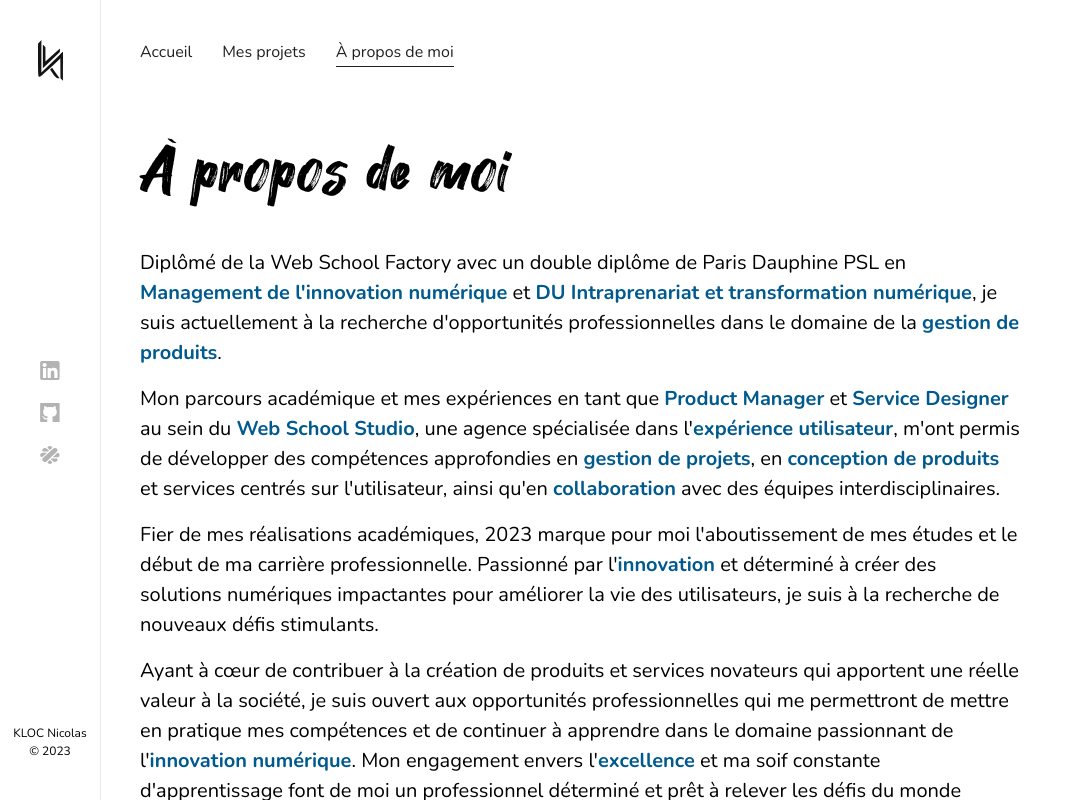
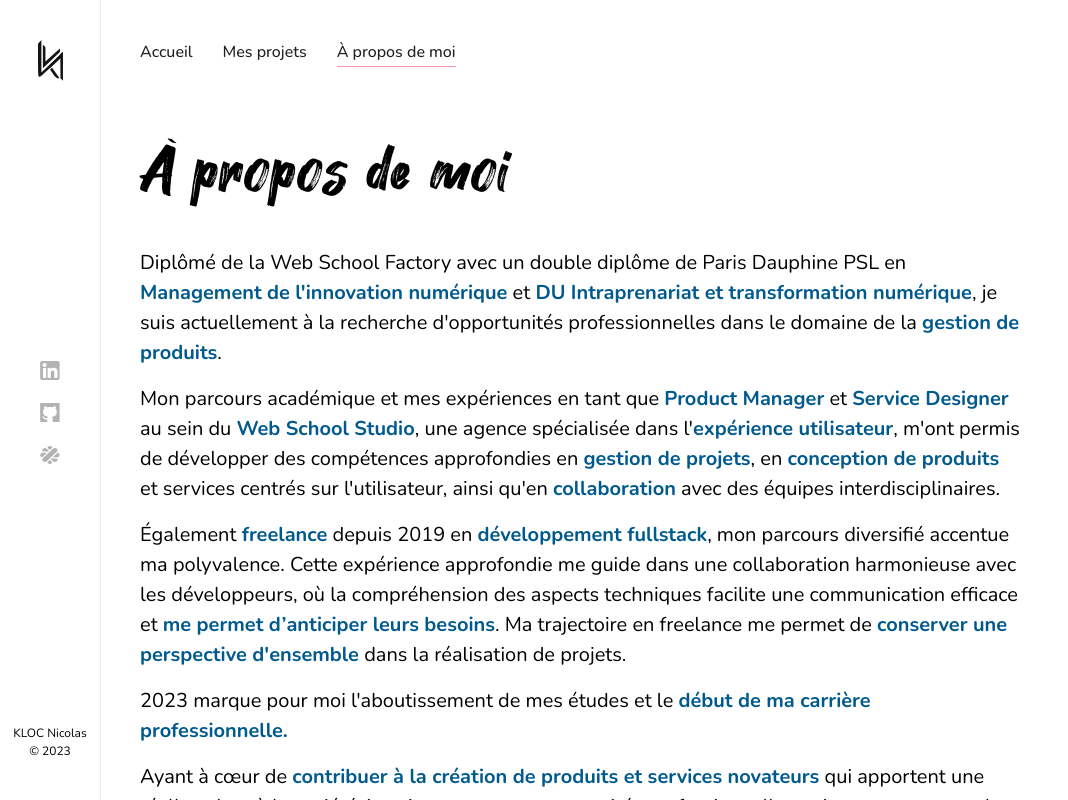
Before and after one commit to nkloc/portfolio-nico, a Vue app: page /about in a window 1280 px wide. Shown: the whole page, without its empty margins (0-1068 px from the left). Built offline with nearby package versions, Linux system fonts and the light colour scheme; the HTML template or start-up script is replaced by a standard one.

Commit message:
edit about, nav and home

```diff
--- a/src/components/Nav.vue
+++ b/src/components/Nav.vue
@@ -41,6 +41,7 @@ main
                 justify-content space-between
             li
                 margin-right 30px
+                font-weight 500
                 @media tablet
                     font-size 14px
                 @media mobile
@@ -59,7 +60,7 @@ main
     display: inline-block;
     height: 1em;
     width: 100%;
-    border-bottom: 1px solid;
+    border-bottom: 1px $pink-color solid;
     margin-top: 10px;
     opacity: 0;
     -webkit-transition: opacity 0.35s, -webkit-transform 0.35s;
--- a/src/views/About.vue
+++ b/src/views/About.vue
@@ -4,8 +4,9 @@
     <div class="text-container">
       <p>Diplômé de la Web School Factory avec un double diplôme de Paris Dauphine PSL en <span class="keyword">Management de l'innovation numérique</span> et <span class="keyword">DU Intraprenariat et transformation numérique</span>, je suis actuellement à la recherche d'opportunités professionnelles dans le domaine de la <span class="keyword">gestion de produits</span>.</p>
       <p>Mon parcours académique et mes expériences en tant que <span class="keyword">Product Manager</span> et <span class="keyword">Service Designer</span> au sein du <span class="keyword">Web School Studio</span>, une agence spécialisée dans l'<span class="keyword">expérience utilisateur</span>, m'ont permis de développer des compétences approfondies en <span class="keyword">gestion de projets</span>, en <span class="keyword">conception de produits</span> et services centrés sur l'utilisateur, ainsi qu'en <span class="keyword">collaboration</span> avec des équipes interdisciplinaires.</p>
-      <p>Fier de mes réalisations académiques, 2023 marque pour moi l'aboutissement de mes études et le début de ma carrière professionnelle. Passionné par l'<span class="keyword">innovation</span> et déterminé à créer des solutions numériques impactantes pour améliorer la vie des utilisateurs, je suis à la recherche de nouveaux défis stimulants.</p>
-      <p>Ayant à cœur de contribuer à la création de produits et services novateurs qui apportent une réelle valeur à la société, je suis ouvert aux opportunités professionnelles qui me permettront de mettre en pratique mes compétences et de continuer à apprendre dans le domaine passionnant de l'<span class="keyword">innovation numérique</span>. Mon engagement envers l'<span class="keyword">excellence</span> et ma soif constante d'apprentissage font de moi un professionnel déterminé et prêt à relever les défis du monde professionnel.</p>
+      <p>Également <span class="keyword">freelance</span> depuis 2019 en <span class="keyword">développement fullstack</span>, mon parcours diversifié accentue ma polyvalence. Cette expérience approfondie me guide dans une collaboration harmonieuse avec les développeurs, où la compréhension des aspects techniques facilite une communication efficace et <span class="keyword">me permet d’anticiper leurs besoins</span>. Ma trajectoire en freelance me permet de <span class="keyword"> conserver une perspective d'ensemble</span> dans la réalisation de projets. </p>
+      <p>2023 marque pour moi l'aboutissement de mes études et le <span class="keyword">début de ma carrière professionnelle.</span> </p>
+      <p>Ayant à cœur de <span class="keyword">contribuer à la création de produits et services novateurs</span> qui apportent une réelle valeur à la société, je suis ouvert aux opportunités professionnelles qui me permettront de mettre en pratique mes compétences et de <span class="keyword">continuer à apprendre.</span></p>
 
     </div>
     <section class="container">
@@ -24,7 +25,7 @@
             <p>LinkedIn</p>
             <img src="@/assets/linkedin.png" alt="">
           </div>
-          <p>Pour me contacter</p>
+          <p>Me contacter</p>
         </article>
       </a>
       <a href="https://www.malt.fr/profile/nicolaskloc" target="_blank">
--- a/src/views/Home.vue
+++ b/src/views/Home.vue
@@ -1,9 +1,8 @@
 <template>
   <div class="home">
     <h1>
-      Hello.
-      <br> Bienvenue sur mon portfolio.
-      <br> Je suis à la recherche de <br class="desktop-only"> <span>nouvelles opportunités</span> pour <span>Octobre 2023.</span>
+      Hello !
+      <br> Je suis un <span>Product / Service</span><br class="desktop-only"> <span>Designer</span> à la recherche d'un <span>job</span> <br class="desktop-only"> pour <span>Janvier 2024.</span>
     </h1>
     <div class="infos">
       <div class="info">
```
